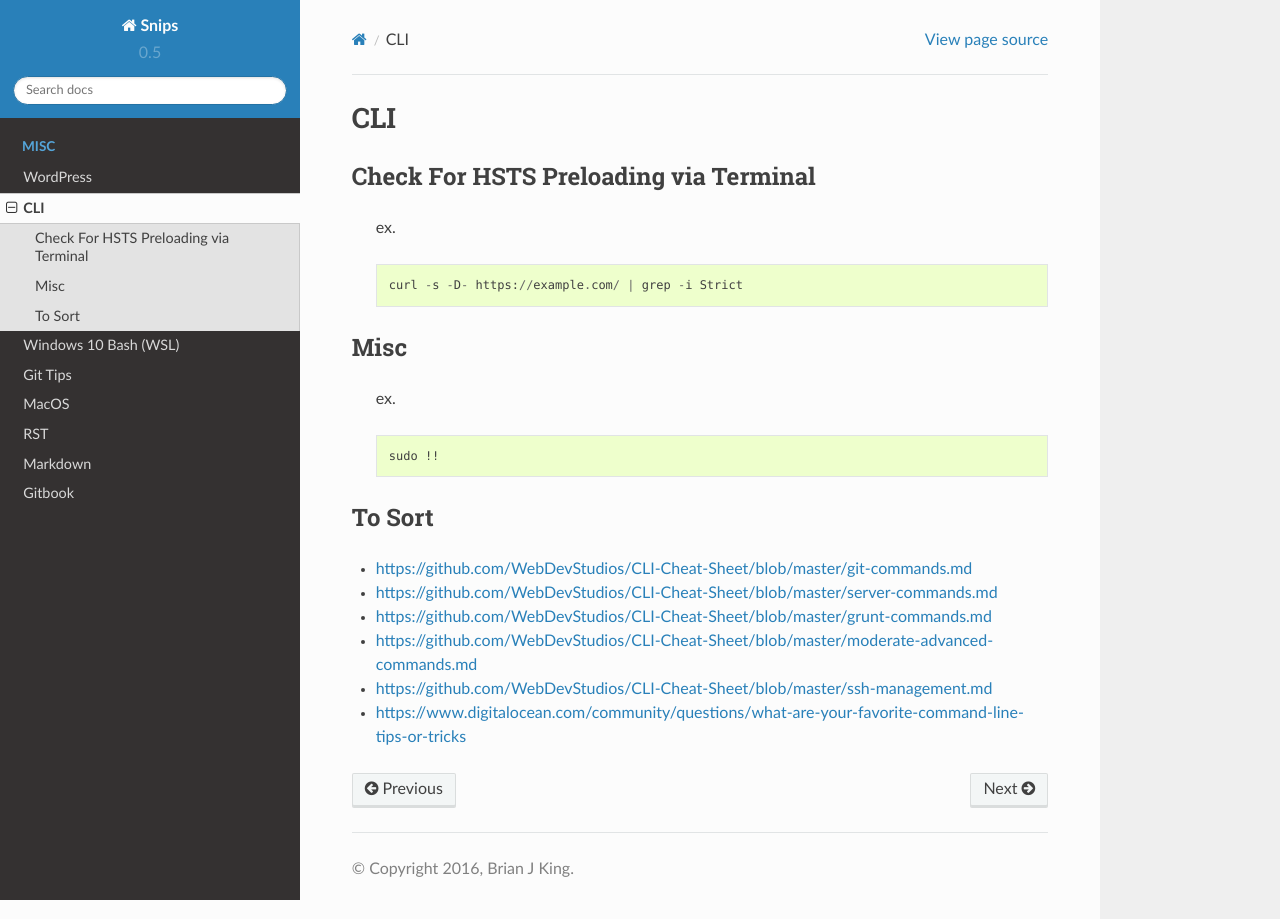
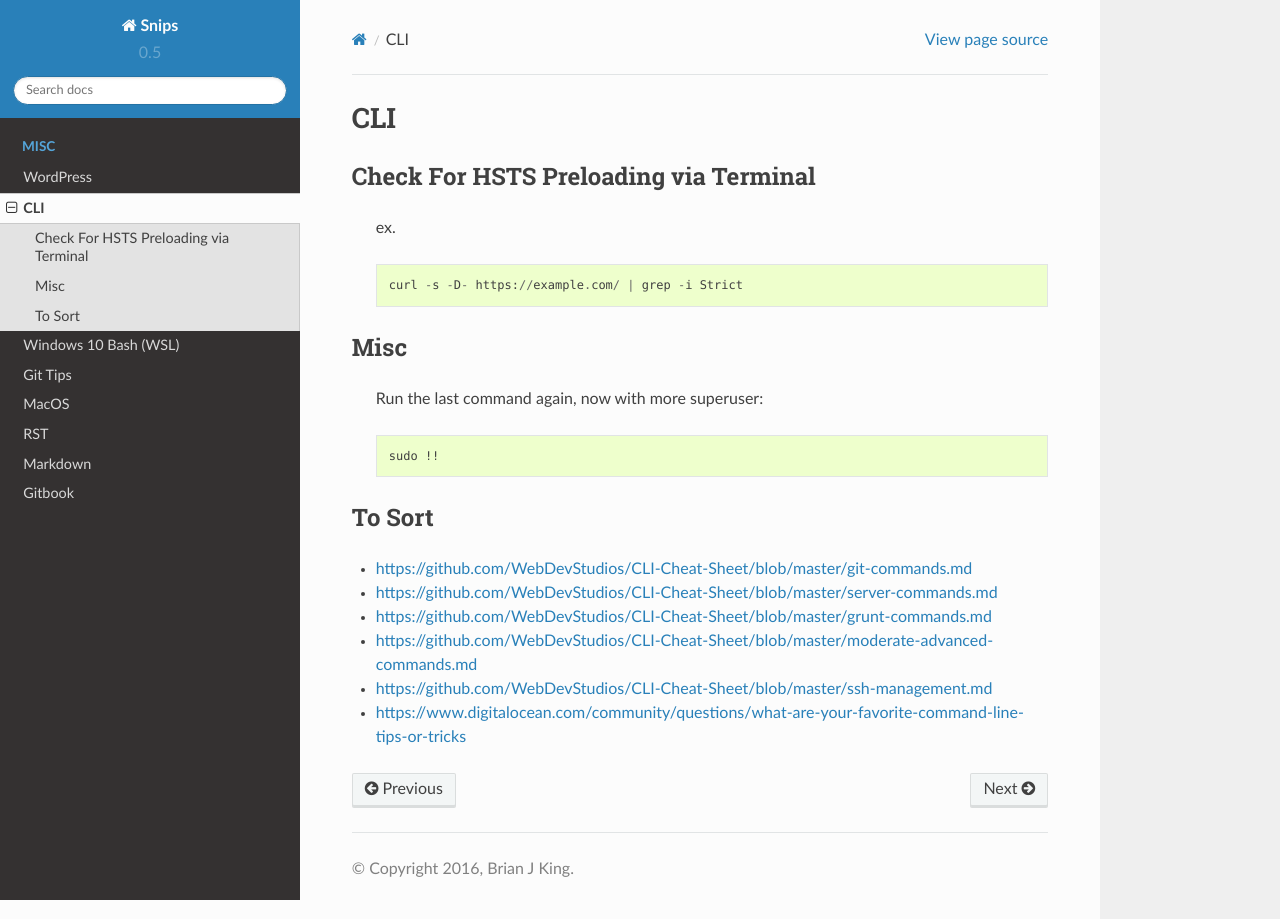
Before and after one commit to brianjking/knowledge, a Sphinx documentation site: the page built from source/cli.rst, in a window 1280 px wide. Built offline with Sphinx 7.4.7 and the Read the Docs theme 2.0.0, drawn with Linux system fonts in a browser that asks for light colours; formulas are drawn with MathJax 3.

Commit message:
Update cli.rst

```diff
--- a/source/cli.rst
+++ b/source/cli.rst
@@ -12,7 +12,7 @@ Check For HSTS Preloading via Terminal
 Misc
 ---------------------------------------
 
-   ex. ::
+   Run the last command again, now with more superuser::
 
 	sudo !!
 
```
